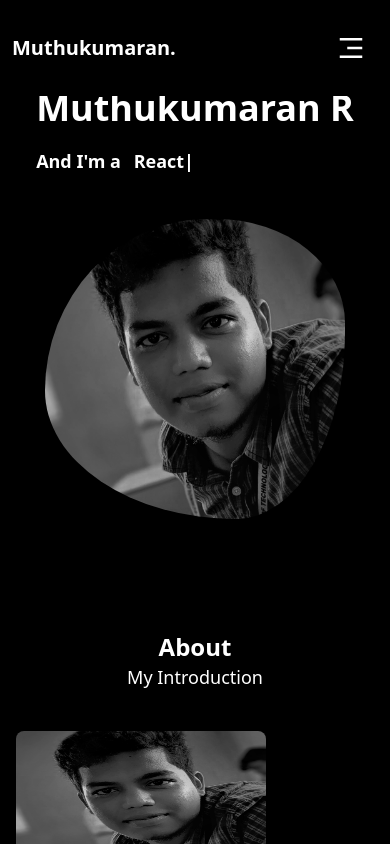
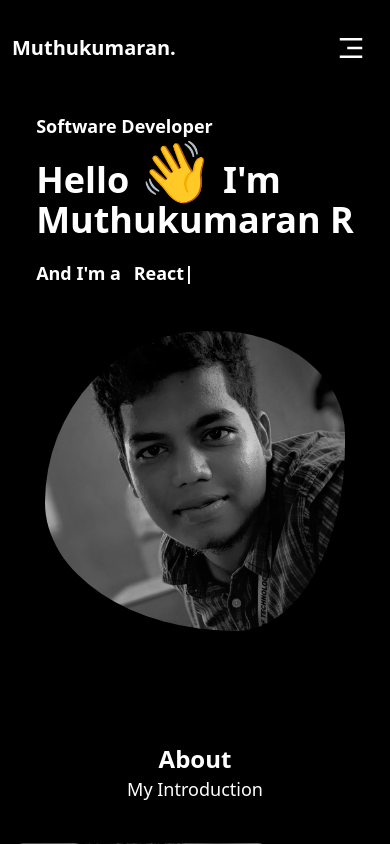
Before and after one commit to muthu050700/Muthukumaran-R-Protfolio, a React (Vite) app: page / in a window 390 px wide. Shown: the top 844 px of the page. Built offline with nearby package versions, Linux system fonts and the light colour scheme.

Commit message:
addes css

```diff
--- a/src/Components/Home.jsx
+++ b/src/Components/Home.jsx
@@ -2,7 +2,7 @@ import { ReactTyped } from "react-typed";
 import { Fade } from "react-awesome-reveal";
 const Home = () => {
   return (
-    <div className="text-white flex flex-col md:justify-between items-center md:flex-row md:mt-4 max-w-[1224px] mx-auto px-4   md:h-screen">
+    <div className="m-28 text-white flex flex-col md:justify-between items-center md:flex-row md:mt-4 max-w-[1224px] mx-auto px-4   md:h-screen">
       {/* <Fade direction="left" delay={1} duration={2000} className=" "> */}
       <div className="flex flex-col flex-1 md:gap-6 justify-center">
         <p className="font-bold items-start text-lg md:text-3xl animate__animated animate__fadeInDown animate__delay-1s">
```
